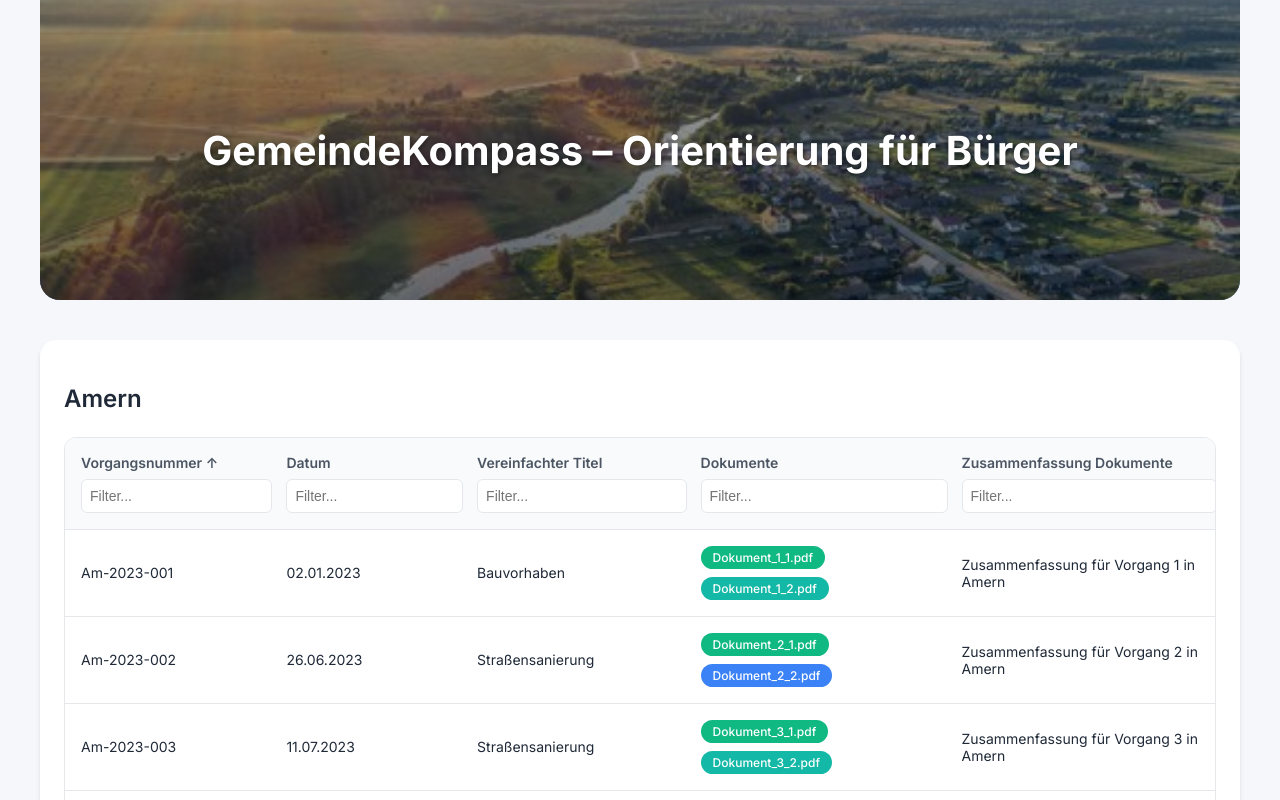
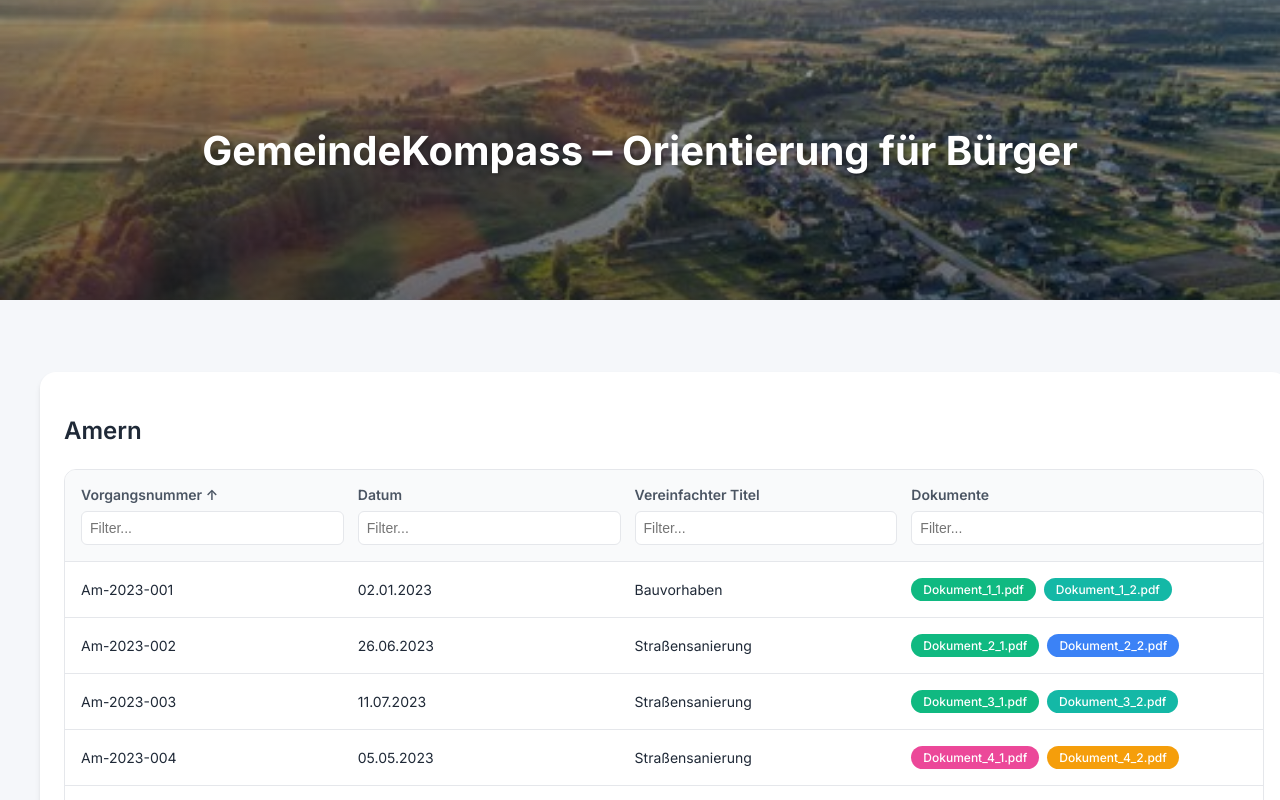
Before and after one commit to MiriamRenua/ris4u, a Vue app: page / in a window 1280 px wide. Shown: the top 800 px of the page. Built offline with nearby package versions, Linux system fonts and the light colour scheme.

Commit message:
add PreviewPanel component; enhance DataTable with row selection and styling; update mock data with detailed summaries

```diff
--- a/src/App.vue
+++ b/src/App.vue
@@ -12,23 +12,83 @@
         <h1>GemeindeKompass – Orientierung für Bürger</h1>
       </div>
     </div>
+    <div class="content">
+      <div class="panels-container" :class="{ 'has-selection': selectedEntry }">
+        <div class="panel-left" :style="selectedEntry ? { width: leftPanelWidth + 'px' } : undefined">
           <DataTable
             v-for="ortsteil in ortsteile"
             :key="ortsteil"
             :data="getDataForOrtsteil(ortsteil)"
             :ortsteil="ortsteil"
+            :selectedEntry="selectedEntry"
+            :width="selectedEntry ? leftPanelWidth : 1200"
+            @select="handleSelect"
           />
+        </div>
+
+        <Transition name="slide">
+          <div v-if="selectedEntry" class="right-section">
+            <div class="resizer" @mousedown="startResize"></div>
+            <PreviewPanel
+              :selectedEntry="selectedEntry"
+              :width="rightPanelWidth"
+              class="panel-right"
+            />
+          </div>
+        </Transition>
+      </div>
+    </div>
   </div>
 </template>
 
 <script setup lang="ts">
 import DataTable from './components/DataTable.vue'
+import PreviewPanel from './components/PreviewPanel.vue'
 import { mockData } from './data/mockData'
-import { ref } from 'vue'
+import { ref, onMounted, onUnmounted } from 'vue'
+import type { TableEntry } from './types/types'
 
 const ortsteile = ['Amern', 'Waldniel', 'Schwalmtal']
 const imageError = ref(false)
 const imgUrl = new URL('./assets/schwalmtal.jpg', import.meta.url).href
+const selectedEntry = ref<TableEntry | null>(null)
+
+// Panel width management
+const minLeftWidth = 400
+const minRightWidth = 250
+const defaultLeftWidth = Math.max(window.innerWidth * 0.6, minLeftWidth)
+const leftPanelWidth = ref(defaultLeftWidth)
+const rightPanelWidth = ref(Math.max(window.innerWidth - defaultLeftWidth - 10, minRightWidth))
+
+// Window resize handler
+const handleResize = () => {
+  if (!selectedEntry.value) {
+    // No need to adjust panels if nothing is selected
+    return
+  }
+
+  const totalWidth = window.innerWidth - 40 // 40px for content padding
+  if (totalWidth < minLeftWidth + minRightWidth + 10) {
+    // Window too small, adjust both panels
+    leftPanelWidth.value = minLeftWidth
+    rightPanelWidth.value = minRightWidth
+  } else {
+    // Keep proportions but ensure minimums
+    const currentTotal = leftPanelWidth.value + rightPanelWidth.value + 10
+    const ratio = leftPanelWidth.value / currentTotal
+    leftPanelWidth.value = Math.max(Math.floor(totalWidth * ratio), minLeftWidth)
+    rightPanelWidth.value = Math.max(totalWidth - leftPanelWidth.value - 10, minRightWidth)
+  }
+}
+
+// Add window resize listener
+onMounted(() => {
+  window.addEventListener('resize', handleResize)
+})
+
+onUnmounted(() => {
+  window.removeEventListener('resize', handleResize)
+})
 
 const getDataForOrtsteil = (ortsteil: string) => {
   return mockData.filter(entry => entry.ortsteil === ortsteil)
@@ -37,6 +97,42 @@ const getDataForOrtsteil = (ortsteil: string) => {
 const handleImageError = () => {
   imageError.value = true
   console.error('Failed to load banner image')
+}
+
+const handleSelect = (entry: TableEntry | null) => {
+  selectedEntry.value = entry
+  if (entry) {
+    // When selecting, set initial panel widths
+    leftPanelWidth.value = defaultLeftWidth
+    rightPanelWidth.value = Math.max(window.innerWidth - defaultLeftWidth - 10, minRightWidth)
+  }
+}
+
+// Resizer functionality
+const startResize = (e: MouseEvent) => {
+  e.preventDefault()
+
+  const startX = e.clientX
+  const startLeftWidth = leftPanelWidth.value
+  const totalWidth = window.innerWidth - 40 // 40px for content padding
+
+  const handleMouseMove = (e: MouseEvent) => {
+    const deltaX = e.clientX - startX
+    const newLeftWidth = Math.min(
+      Math.max(startLeftWidth + deltaX, minLeftWidth),
+      totalWidth - minRightWidth - 10
+    )
+    leftPanelWidth.value = newLeftWidth
+    rightPanelWidth.value = Math.max(totalWidth - newLeftWidth - 10, minRightWidth)
+  }
+
+  const handleMouseUp = () => {
+    document.removeEventListener('mousemove', handleMouseMove)
+    document.removeEventListener('mouseup', handleMouseUp)
+  }
+
+  document.addEventListener('mousemove', handleMouseMove)
+  document.addEventListener('mouseup', handleMouseUp)
 }
 </script>
 
@@ -48,12 +144,19 @@ body {
   padding: 0;
   background-color: #f5f7fa;
   font-family: 'Inter', sans-serif;
+  overflow-x: hidden;
 }
 
 .app {
-  max-width: 1200px;
+  margin: 0;
+  padding: 0;
+}
+
+.content {
+  max-width: 100%;
   margin: 0 auto;
   padding: 0 20px 40px;
+  overflow-x: hidden;
 }
 
 .banner {
@@ -61,7 +164,6 @@ body {
   width: 100%;
   height: 300px;
   margin-bottom: 40px;
-  border-radius: 0 0 20px 20px;
   overflow: hidden;
   background: linear-gradient(135deg, #1e40af, #3b82f6);
 }
@@ -72,11 +174,6 @@ body {
   object-fit: cover;
   opacity: 0.8;
   transition: opacity 0.3s ease;
-}
-
-.banner-image[data-error="true"],
-.banner-image:not([src]) {
-  display: none;
 }
 
 .banner-overlay {
@@ -100,6 +197,67 @@ h1 {
   padding: 0 20px;
 }
 
+.panels-container {
+  display: flex;
+  position: relative;
+  gap: 0;
+  min-height: calc(100vh - 400px);
+  justify-content: center;
+  overflow: hidden;
+  margin: 0 -20px; /* Compensate for content padding */
+  padding: 0 20px;  /* Add padding back */
+  transition: justify-content 0.3s ease;
+}
+
+.panels-container.has-selection {
+  justify-content: flex-start;
+  transition: justify-content 0.3s ease;
+}
+
+.panel-left {
+  max-width: 1200px;
+  transition: width 0.3s ease;
+  flex-shrink: 0;
+}
+
+.right-section {
+  display: flex;
+  position: relative;
+  flex-shrink: 0;
+}
+
+.panel-right {
+  flex-shrink: 0;
+  height: 100%;
+  background: white;
+  box-shadow: -2px 0 10px rgba(0, 0, 0, 0.1);
+}
+
+.resizer {
+  width: 10px;
+  cursor: col-resize;
+  background-color: #e5e7eb;
+  margin: 2rem 0;
+  border-radius: 5px;
+  transition: background-color 0.2s;
+  flex-shrink: 0;
+}
+
+.resizer:hover {
+  background-color: #3B82F6;
+}
+
+.slide-enter-active,
+.slide-leave-active {
+  transition: all 0.3s ease;
+}
+
+.slide-enter-from,
+.slide-leave-to {
+  transform: translateX(100%);
+  opacity: 0;
+}
+
 @media (max-width: 768px) {
   .banner {
     height: 200px;
@@ -108,6 +266,15 @@ h1 {
   h1 {
     font-size: 1.8rem;
   }
+
+  .content {
+    padding: 0 10px 40px;
+  }
+
+  .panels-container {
+    margin: 0 -10px;
+    padding: 0 10px;
+  }
 }
 
 .hidden {
--- a/src/components/DataTable.vue
+++ b/src/components/DataTable.vue
@@ -1,5 +1,5 @@
 <template>
-  <div class="data-table">
+  <div class="data-table" :style="{ width: width + 'px' }">
     <h2 class="table-title">{{ ortsteil }}</h2>
 
     <div class="table-container">
@@ -55,20 +55,14 @@
                 />
               </div>
             </th>
-            <th>
-              <div class="header-content">
-                <div>Zusammenfassung Dokumente</div>
-                <input
-                  v-model="filters.zusammenfassung"
-                  placeholder="Filter..."
-                  class="header-filter"
-                />
-              </div>
-            </th>
           </tr>
         </thead>
         <tbody>
-          <tr v-for="entry in paginatedData" :key="entry.vorgangsnummer">
+          <tr v-for="entry in paginatedData"
+              :key="entry.vorgangsnummer"
+              @click="handleRowClick(entry)"
+              :class="{ selected: selectedEntry?.vorgangsnummer === entry.vorgangsnummer }"
+              class="table-row">
             <td>{{ entry.vorgangsnummer }}</td>
             <td>{{ entry.datum }}</td>
             <td>{{ entry.titel }}</td>
@@ -82,13 +76,11 @@
                 </span>
               </div>
             </td>
-            <td>{{ entry.zusammenfassung }}</td>
           </tr>
         </tbody>
       </table>
     </div>
 
-    <!-- Pagination -->
     <div class="pagination">
       <button
         :disabled="currentPage === 1"
@@ -116,9 +108,13 @@ import type { TableEntry, SortDirection, SortKey } from '../types/types'
 const props = defineProps<{
   data: TableEntry[]
   ortsteil: string
+  selectedEntry: TableEntry | null
+  width: number
 }>()
 
-console.log('Props data:', props.data)
+const emit = defineEmits<{
+  select: [entry: TableEntry | null]
+}>()
 
 const itemsPerPage = 10
 const currentPage = ref(1)
@@ -128,7 +124,6 @@ const filters = ref({
   vorgangsnummer: '',
   datum: '',
   titel: '',
-  zusammenfassung: '',
   dokumente: ''
 })
 
@@ -143,14 +138,11 @@ const filteredData = computed(() => {
     const matchDatum = item.datum
       .toLowerCase()
       .includes(filters.value.datum.toLowerCase())
-    const matchZusammenfassung = item.zusammenfassung
-      .toLowerCase()
-      .includes(filters.value.zusammenfassung.toLowerCase())
     const matchDokumente = filters.value.dokumente === '' ||
       item.dokumente.some(dok =>
         dok.toLowerCase().includes(filters.value.dokumente.toLowerCase())
       )
-    return matchVorgangsnummer && matchTitel && matchDatum && matchZusammenfassung && matchDokumente
+    return matchVorgangsnummer && matchTitel && matchDatum && matchDokumente
   })
 })
 
@@ -212,6 +204,16 @@ const getRandomColor = (dokName: string) => {
   const color = colors[Math.floor(Math.random() * colors.length)]
   colorCache.set(dokName, color)
   return color
+}
+
+const handleRowClick = (entry: TableEntry) => {
+  if (props.selectedEntry?.vorgangsnummer === entry.vorgangsnummer) {
+    // Deselect if clicking the same row
+    emit('select', null)
+  } else {
+    // Select new row
+    emit('select', entry)
+  }
 }
 </script>
 
@@ -334,6 +336,26 @@ tr:hover {
   font-size: 0.875rem;
 }
 
+.table-row {
+  cursor: pointer;
+  transition: background-color 0.2s;
+}
+
+.table-row:hover {
+  background-color: #f3f4f6;
+}
+
+.table-row.selected {
+  background-color: #e5e7eb;
+}
+
+.zusammenfassung-cell {
+  max-width: 300px;
+  white-space: nowrap;
+  overflow: hidden;
+  text-overflow: ellipsis;
+}
+
 @media (max-width: 768px) {
   .data-table {
     padding: 1rem;
--- /dev/null
+++ b/src/components/PreviewPanel.vue
@@ -0,0 +1,63 @@
+<template>
+  <div class="preview-panel" :style="{ width: width + 'px' }">
+    <div v-if="selectedEntry" class="preview-content">
+      <h2>{{ selectedEntry.titel }}</h2>
+      <div class="metadata">
+        <p>{{ selectedEntry.vorgangsnummer }} | {{ selectedEntry.datum }}</p>
+      </div>
+      <div class="zusammenfassung">
+        {{ selectedEntry.zusammenfassung }}
+      </div>
+    </div>
+    <div v-else class="no-selection">
+      <p>Bitte wählen Sie einen Eintrag aus der Tabelle aus</p>
+    </div>
+  </div>
+</template>
+
+<script setup lang="ts">
+import { TableEntry } from '../types/types'
+
+defineProps<{
+  selectedEntry: TableEntry | null
+  width: number
+}>()
+</script>
+
+<style>
+.preview-panel {
+  height: 100%;
+  background: white;
+  box-shadow: -2px 0 10px rgba(0, 0, 0, 0.1);
+  padding: 20px;
+  overflow-y: auto;
+}
+
+.preview-content {
+  max-width: 800px;
+  margin: 0 auto;
+}
+
+.metadata {
+  color: #666;
+  margin-bottom: 20px;
+}
+
+.zusammenfassung {
+  white-space: pre-wrap;
+  line-height: 1.6;
+}
+
+.no-selection {
+  display: flex;
+  height: 100%;
+  align-items: center;
+  justify-content: center;
+  color: #666;
+}
+
+h2 {
+  color: #1e40af;
+  margin-bottom: 10px;
+}
+</style>
--- a/src/data/mockData.ts
+++ b/src/data/mockData.ts
@@ -7,6 +7,14 @@ const mockTitles = [
     'Bauvorhaben',
     'Verkehrsplanung',
     'Umweltschutzmaßnahmen'
+];
+
+const mockZusammenfassungen = [
+    'Die geplante Maßnahme umfasst eine umfangreiche Sanierung der bestehenden Infrastruktur im bezeichneten Gebiet. Der Fokus liegt dabei auf der nachhaltigen Verbesserung der Lebensqualität für die Anwohner sowie der Optimierung der Verkehrssicherheit. Im Rahmen der Arbeiten werden nicht nur die Straßenbeläge erneuert, sondern auch die darunter liegenden Versorgungsleitungen auf den neuesten Stand gebracht.\n\nDie Umsetzung erfolgt in mehreren Phasen, um die Beeinträchtigungen für die Anwohner so gering wie möglich zu halten. Besondere Aufmerksamkeit wird auf die Barrierefreiheit und die Integration von umweltfreundlichen Materialien gelegt. Die geschätzten Kosten belaufen sich auf 2,5 Millionen Euro, wobei Fördergelder vom Land beantragt wurden.',
+    'Im Zuge der Modernisierung der kommunalen Einrichtungen wird eine vollständige Neugestaltung des lokalen Erholungsgebiets angestrebt. Der Schwerpunkt liegt auf der Schaffung eines generationenübergreifenden Begegnungsorts mit innovativen Spiel- und Sportmöglichkeiten. Die Planungen sehen vor, dass sowohl traditionelle Spielgeräte als auch moderne Fitness-Elemente integriert werden.\n\nBesonders hervorzuheben ist das nachhaltige Konzept, das auf regenerative Energien und wasserdurchlässige Bodenbeläge setzt. Die Bürger wurden in mehreren Workshops aktiv in die Planungsphase einbezogen, wodurch viele kreative Ideen in das Projekt eingeflossen sind.',
+    'Das vorliegende Bauvorhaben sieht die Errichtung eines multifunktionalen Gebäudekomplexes vor, der sowohl Wohn- als auch Geschäftsräume beherbergen wird. Die architektonische Gestaltung wurde unter Berücksichtigung der historischen Bausubstanz der Umgebung entwickelt und fügt sich harmonisch in das Stadtbild ein.\n\nBesonderes Augenmerk wurde auf energieeffiziente Bauweise und die Integration erneuerbarer Energien gelegt. Die Dachflächen werden extensiv begrünt und mit Photovoltaikanlagen ausgestattet. Im Erdgeschoss sind Einzelhandelsflächen vorgesehen, während in den oberen Etagen barrierefreie Wohnungen entstehen.',
+    'Die neue Verkehrsführung zielt darauf ab, den Durchgangsverkehr zu reduzieren und gleichzeitig die Sicherheit für Fußgänger und Radfahrer zu erhöhen. Ein innovatives Konzept für shared spaces wird in ausgewählten Bereichen umgesetzt, um eine gleichberechtigte Nutzung des Straßenraums zu ermöglichen.\n\nDie Maßnahmen umfassen die Installation intelligenter Ampelsysteme, die Einrichtung von Fahrradstreifen und die Optimierung des ÖPNV-Angebots. Ergänzend werden Tempo-30-Zonen ausgeweitet und neue Querungshilfen für Fußgänger geschaffen.',
+    'Das Umweltschutzprogramm beinhaltet eine Reihe von Maßnahmen zur Verbesserung der lokalen Ökobilanz. Zentrale Elemente sind die Renaturierung von Bachläufen, die Anlage von Blühstreifen und die Schaffung von Biotopverbundsystemen. Diese Maßnahmen dienen dem Erhalt der Artenvielfalt und der Stärkung des natürlichen Gleichgewichts.\n\nParallel dazu werden Initiativen zur Reduzierung des CO2-Ausstoßes gestartet, darunter die Förderung von E-Mobilität und die energetische Sanierung öffentlicher Gebäude. Ein begleitendes Bildungsprogramm sensibilisiert Bürger für Umweltthemen.'
 ];
 
 function generateMockData(): TableEntry[] {
@@ -21,12 +29,13 @@ function generateMockData(): TableEntry[] {
                 date.getFullYear()
             ].join('.');
 
+            const titleIndex = Math.floor(Math.random() * mockTitles.length);
             const entry: TableEntry = {
                 vorgangsnummer: `${ortsteil.substring(0, 2)}-${2023}-${i.toString().padStart(3, '0')}`,
                 datum: formattedDate,
-                titel: mockTitles[Math.floor(Math.random() * mockTitles.length)],
+                titel: mockTitles[titleIndex],
                 dokumente: [`Dokument_${i}_1.pdf`, `Dokument_${i}_2.pdf`],
-                zusammenfassung: `Zusammenfassung für Vorgang ${i} in ${ortsteil}`,
+                zusammenfassung: mockZusammenfassungen[titleIndex],
                 ortsteil: ortsteil
             };
             data.push(entry);
```
Lines whose indentation alone changed are shown as unchanged.
